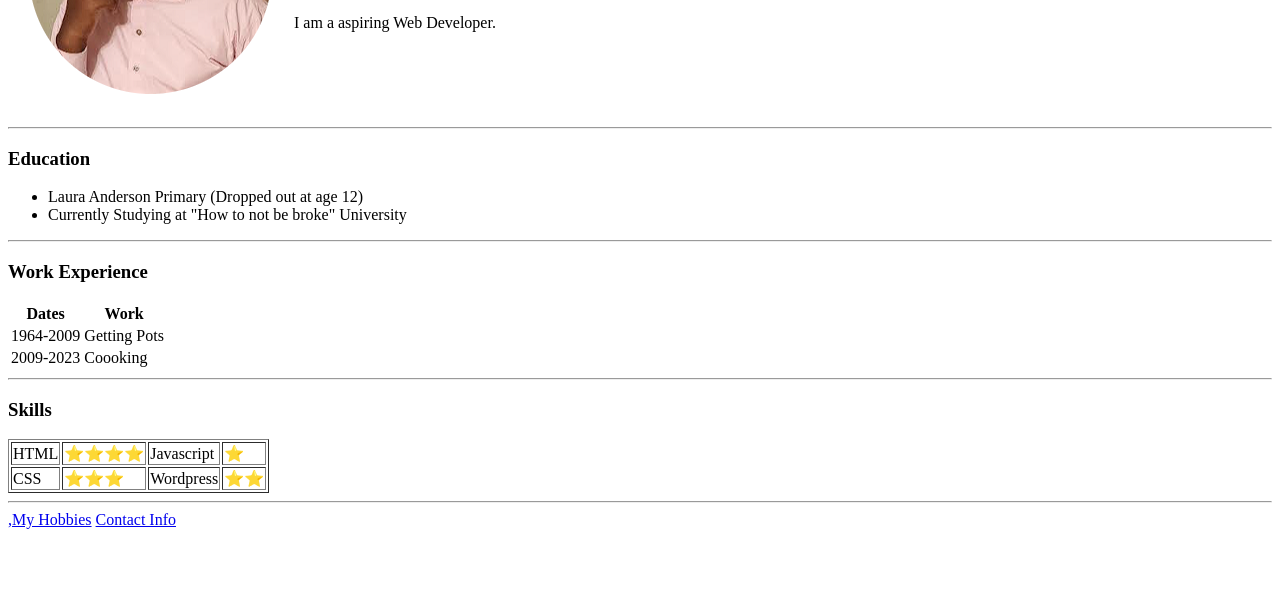
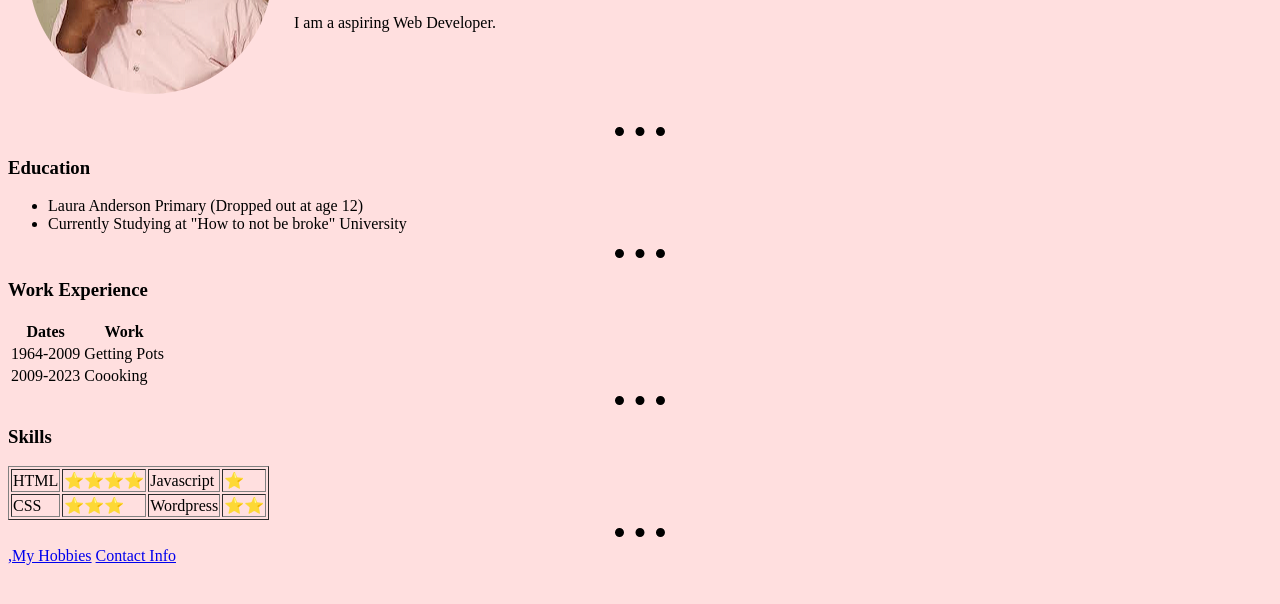
Before and after one commit to Phelton2/Web-Development, a plain HTML site: page HTML - Personal Site/index.html in a window 1280 px wide. Shown: the part 178-782 px from the top of the page. Drawn offline with Linux system fonts and the light colour scheme.

Commit message:
Internal CSS

```diff
--- a/HTML - Personal Site/index.html
+++ b/HTML - Personal Site/index.html
@@ -4,8 +4,20 @@
         <meta charset="UTF-8">
         <meta name="viewport" content="width=device-width, initial-scale=1.0">
         <title>Phelton's Personal Site</title>
+
+        <style>
+            hr {
+                background-color: #AEDEFC;
+                border-style: none;
+                height: 2px;
+                width: 4%;
+                border-top: dotted 9px;
+                background: transparent;
+            }
+        </style>
+
     </head>
-    <body>
+    <body bgcolor="#FFDFDF">
         <table  cellspacing="20">
             <tr>
                 <td><img src="Screenshot 2023-03-28 203003-modified.png" alt=""></td>
```
Also changed, not shown: HTML - Personal Site/contact.html (+7 -3 lines).
